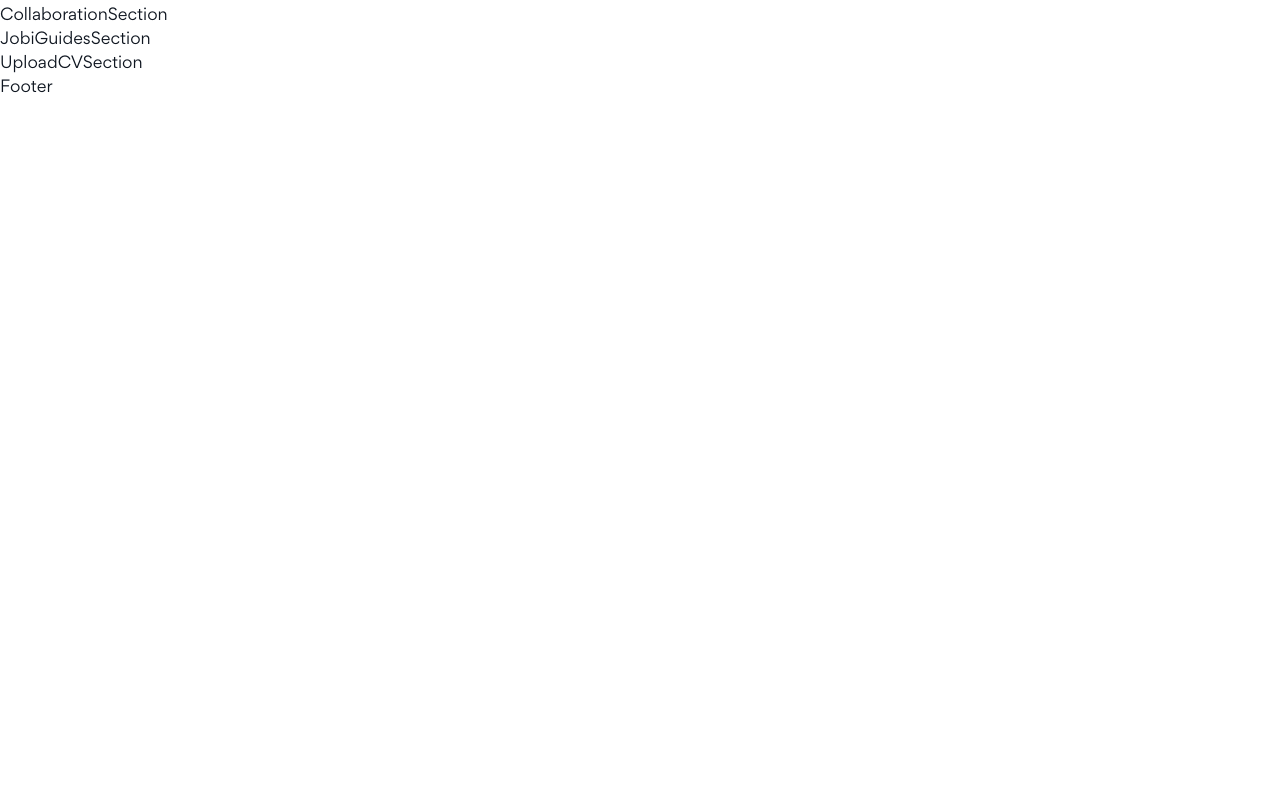
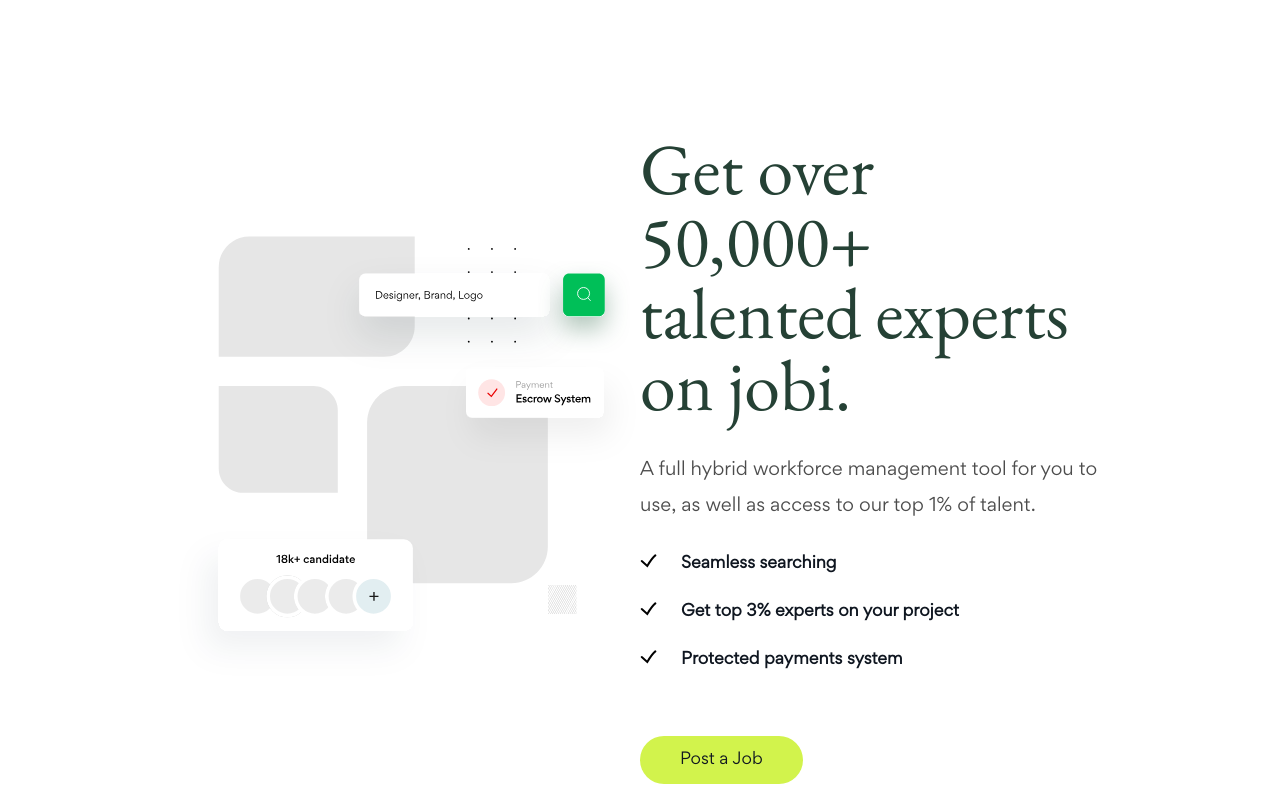
Before and after one commit to johnmal-dev/jobi, a React (Vite) app: page / in a window 1280 px wide. Shown: the part 1780-2580 px from the top of the page. Before the commit the page ends 1880 px from the top, so only its background shows below. Built offline with nearby package versions, Linux system fonts and the light colour scheme.

Commit message:
initial GetTalentedExperts styling

```diff
--- a/src/components/sections/GetTalentedExpertsSection.tsx
+++ b/src/components/sections/GetTalentedExpertsSection.tsx
@@ -1,7 +1,43 @@
 import React from 'react'
+import { Link } from 'react-router-dom'
+import image from '../../assets/get-talented-experts-image.svg'
 
 const GetTalentedExpertsSection = () => {
-  return <div>GetTalentedExpertsSection</div>
+  return (
+    <div>
+      <div className="container mx-auto bg-white p-44 grid grid-cols-2">
+        <div>
+          <img src={image} alt="" className="h-full" />
+        </div>
+        <div className="py-12">
+          <h3 className="text-primary-700 font-eb-garamond max-w-lg text-7xl">
+            Get over 50,000+ talented experts on jobi.
+          </h3>
+          <p className="text-lg mt-8 leading-9 text-black text-opacity-70">
+            A full hybrid workforce management tool for you to use, as well as
+            access to our top 1% of talent.
+          </p>
+          <ul className="mt-7 font-bold">
+            <li className="my-6 before:content-checkmark before:pr-6">
+              Seamless searching
+            </li>
+            <li className="my-6 before:content-checkmark before:pr-6">
+              Get top 3% experts on your project
+            </li>
+            <li className="my-6 before:content-checkmark before:pr-6">
+              Protected payments system
+            </li>
+          </ul>
+          <Link
+            to="/"
+            className="mt-10 inline-block bg-primary-300 px-10 py-3 rounded-3xl"
+          >
+            Post a Job
+          </Link>
+        </div>
+      </div>
+    </div>
+  )
 }
 
 export default GetTalentedExpertsSection
--- a/tailwind.config.cjs
+++ b/tailwind.config.cjs
@@ -30,6 +30,7 @@
         'banner-art-2': 'url("./assets/banner-art-2.svg")',
         'job-categories-art': 'url("./assets/job-categories-art.svg")',
         'job-categories-art-2': 'url("./assets/job-categories-art-2.svg")',
+        checkmark: 'url("./assets/checkmark.svg")',
       },
       borderRadius: {
         '4xl': '60px',
```
Also changed, not shown: src/assets/checkmark.svg (added), src/assets/get-talented-experts-image.svg (added).
